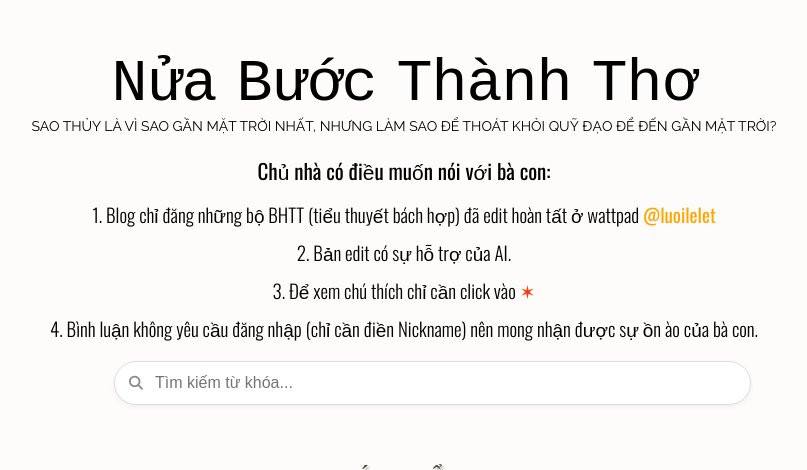
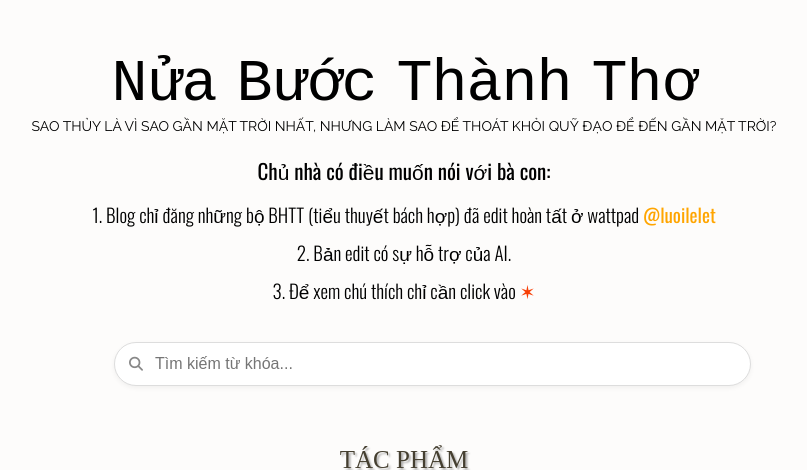
Before and after one commit to nuabuocthanhtho/nuabuocthanhtho.github.io, a Jekyll site: the page built from index.html, in a window 1280 px wide and 900 px high, cut to the strip 0-470 px from the top of the window. Shown: the whole strip, without its empty margins (236-1043 px from the left). Built offline with Jekyll 4.4.1, drawn with Linux system fonts in a browser that asks for light colours; some web fonts are replaced; the list of posts is cut into pages by our own code.

Commit message:
Update default.html

```diff
--- a/_layouts/default.html
+++ b/_layouts/default.html
@@ -58,7 +58,6 @@
             1. Blog chỉ đăng những bộ BHTT (tiểu thuyết bách hợp) đã edit hoàn tất ở wattpad <a href="https://www.wattpad.com/user/luoilelet" target="_blank">@luoilelet</a><br/>
             2. Bản edit có sự hỗ trợ của AI.<br/>
             3. Để xem chú thích chỉ cần click vào <span style="color: #f73e05;">✶</span><br/>
-            4. Bình luận không yêu cầu đăng nhập (chỉ cần điền Nickname) nên mong nhận được sự ồn ào của bà con.
            </div>
         </div>
 <div class="search-wrapper">
```
